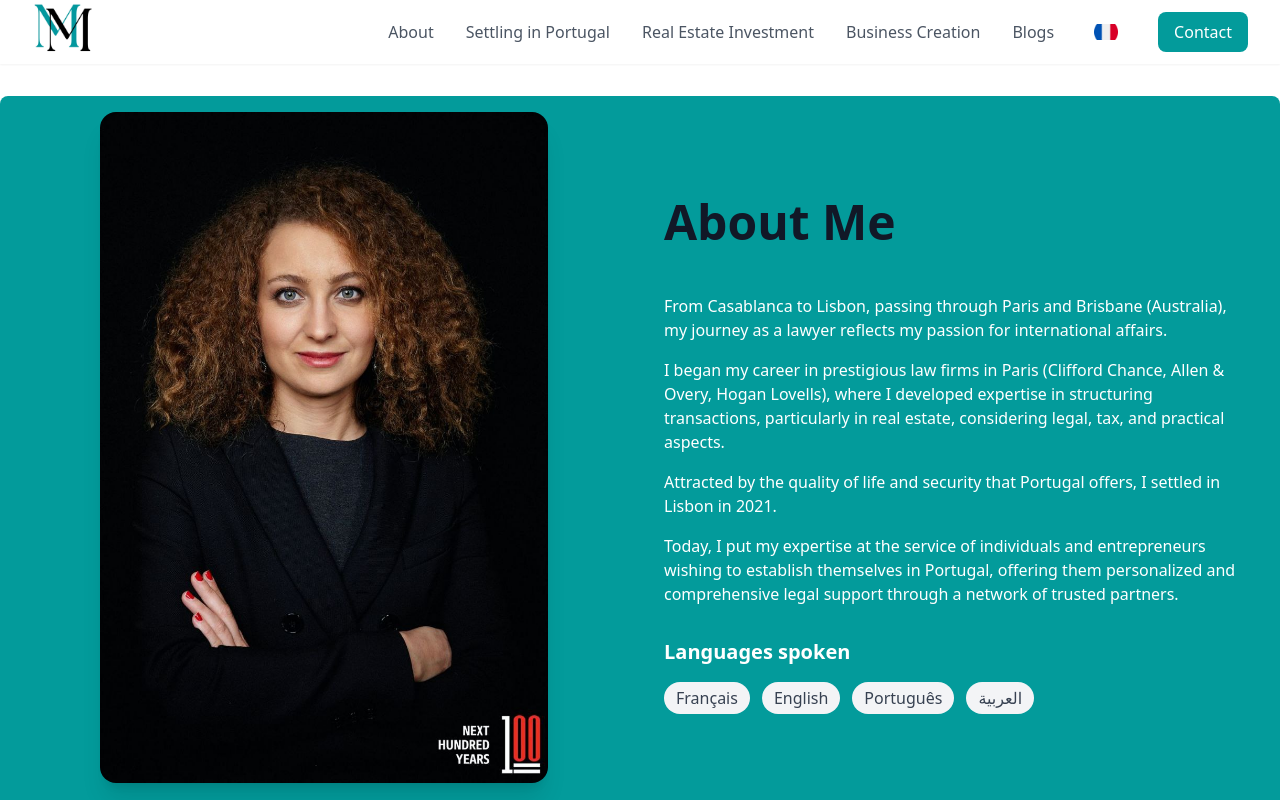
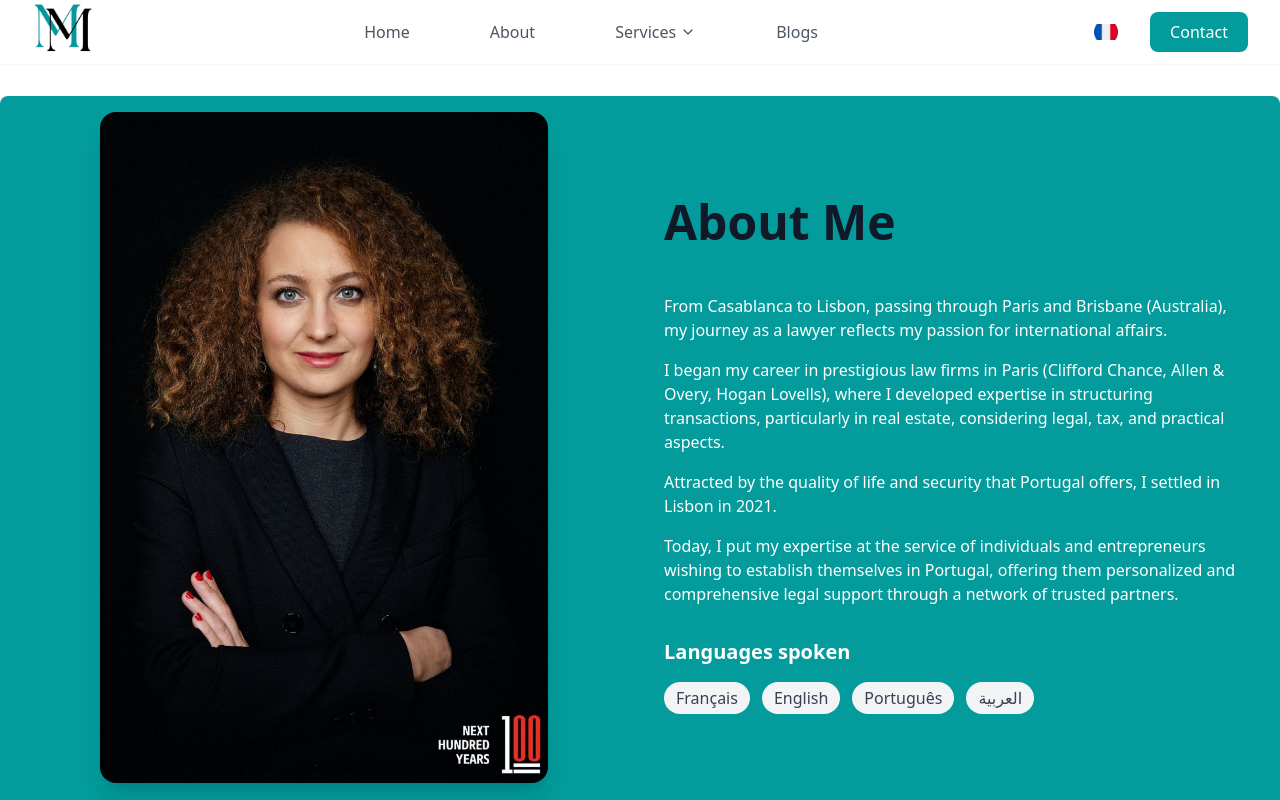
Before and after one commit to mouniamikou/lawyer-mounia, a Next.js app: page /about in a window 1280 px wide. Shown: the top 800 px of the page. Built offline with nearby package versions, Linux system fonts and the light colour scheme.

Commit message:
adding changes

```diff
--- a/src/components/Navbar.jsx
+++ b/src/components/Navbar.jsx
@@ -1,6 +1,6 @@
 "use client"
 import { motion } from 'framer-motion';
-import { Menu, X } from 'lucide-react';
+import { Menu, X, ChevronDown } from 'lucide-react';
 import { useState } from 'react';
 import { useLanguage } from '../context/LanguageContext';
 import { translations } from '../translations';
@@ -10,28 +10,60 @@ import Link from 'next/link';
 
 export default function Navbar() {
   const [isOpen, setIsOpen] = useState(false);
+  const [servicesOpen, setServicesOpen] = useState(false); // State for services dropdown
   const { language } = useLanguage();
   const t = translations[language];
 
   const navItems = [
+    { label: t.nav.home, href: '/' },
     { label: t.nav.about, href: '/about' },
+    {
+      label: t.nav.services,
+      href: '/',
+      submenu: [
         { label: t.nav.installP, href: '/installationportugal' },
         { label: t.nav.realestate, href: '/Realestate' },
         { label: t.nav.business, href: '/business' },
+      ]
+    },
     { label: t.nav.blogs, href: '/blogs' },
-
   ];
 
   return (
-    <div className="fixed w-full bg-white/90 backdrop-blur-sm  z-50 shadow-sm">
+    <div className="fixed w-full bg-white/90 backdrop-blur-sm z-50 shadow-sm">
       <div className="max-w-7xl mx-auto px-4 sm:px-6 lg:px-8">
         <div className="flex items-center justify-between h-16">
-            <Link   href="/"
-            className="text-xl font-bold w-16 h-16">
+          <Link href="/" className="text-xl font-bold w-16 h-16">
             <Image src="/Logo blanc_page-0001.jpg" alt="logo lawyer" width={100} height={20}/>
           </Link>
-          <div className="hidden md:flex items-center space-x-8">
+
+          {/* Desktop Navigation - Centered */}
+          <div className="hidden md:flex items-center justify-center flex-1 space-x-20">
             {navItems.map((item) => (
+              item.submenu ? (
+                <div key={item.label} className="relative group">
+                  <button
+                    className="flex items-center text-gray-600 hover:text-primary transition-colors"
+                    onClick={() => setServicesOpen(!servicesOpen)}
+                  >
+                    {item.label} <ChevronDown className="ml-1 w-4 h-4" />
+                  </button>
+                  {servicesOpen && (
+                    <div className="absolute left-1/2 transform -translate-x-1/2 mt-3 bg-white shadow-lg rounded-lg w-56 py-3">
+                      {item.submenu.map((subItem) => (
+                        <Link
+                          key={subItem.label}
+                          href={subItem.href}
+                          className="block px-6 py-3 text-gray-600 hover:bg-gray-100 rounded-lg"
+                          onClick={() => setServicesOpen(false)}
+                        >
+                          {subItem.label}
+                        </Link>
+                      ))}
+                    </div>
+                  )}
+                </div>
+              ) : (
                 <Link
                   key={item.label}
                   href={item.href}
@@ -39,24 +71,28 @@ export default function Navbar() {
                 >
                   {item.label}
                 </Link>
+              )
             ))}
+          </div>
+
+          {/* Language and Contact Button */}
+          <div className="hidden md:flex items-center space-x-6">
             <LanguageSelector />
             <Link
               href="/contact"
-              className="bg-primary text-white px-4 py-2 rounded-lg hover:bg-primary-dark transition-colors"
+              className="bg-primary text-white px-5 py-2 rounded-lg hover:bg-primary-dark transition-colors"
             >
               {t.nav.contact}
             </Link>
           </div>
 
-          <button
-            className="md:hidden"
-            onClick={() => setIsOpen(!isOpen)}
-          >
+          {/* Mobile Menu Button */}
+          <button className="md:hidden" onClick={() => setIsOpen(!isOpen)}>
             {isOpen ? <X /> : <Menu />}
           </button>
         </div>
 
+        {/* Mobile Navigation */}
         {isOpen && (
           <motion.div
             initial={{ opacity: 0, y: -20 }}
@@ -65,6 +101,33 @@ export default function Navbar() {
           >
             <div className="px-2 pt-2 pb-3 space-y-1">
               {navItems.map((item) => (
+                item.submenu ? (
+                  <div key={item.label}>
+                    <button
+                      className="w-full text-left px-3 py-2 flex justify-between text-gray-600 hover:text-primary transition-colors"
+                      onClick={() => setServicesOpen(!servicesOpen)}
+                    >
+                      {item.label} <ChevronDown className="w-4 h-4" />
+                    </button>
+                    {servicesOpen && (
+                      <div className="ml-4 space-y-1">
+                        {item.submenu.map((subItem) => (
+                          <Link
+                            key={subItem.label}
+                            href={subItem.href}
+                            className="block px-4 py-3 text-gray-600 hover:bg-gray-100 rounded-lg"
+                            onClick={() => {
+                              setIsOpen(false);
+                              setServicesOpen(false);
+                            }}
+                          >
+                            {subItem.label}
+                          </Link>
+                        ))}
+                      </div>
+                    )}
+                  </div>
+                ) : (
                   <Link
                     key={item.label}
                     href={item.href}
@@ -73,11 +136,12 @@ export default function Navbar() {
                   >
                     {item.label}
                   </Link>
+                )
               ))}
               <div className="px-2 py-2">
                 <Link
                   href="/contact"
-              className="bg-primary text-white px-4 py-2 rounded-lg hover:bg-primary-dark transition-colors"
+                  className="bg-primary text-white px-5 py-2 rounded-lg hover:bg-primary-dark transition-colors"
                 >
                   {t.nav.contact}
                 </Link>
@@ -85,9 +149,7 @@ export default function Navbar() {
               <div className="px-3 py-2">
                 <LanguageSelector />
               </div>
-
             </div>
-
           </motion.div>
         )}
       </div>
--- a/src/components/Service.jsx
+++ b/src/components/Service.jsx
@@ -35,14 +35,14 @@ export default function Services() {
       title: t.services.business.title,
       description: t.services.business.description,
       items: t.services.business.items,
-      image: "/DSCF1361.jpg",
+      image: "/krakenimages-376KN_ISplE-unsplash.jpg",
       buttonText: t.services.business.cta,
       link: "/business"
     }
   ];
 
   return (
-    <section id="services" className="py-24 bg-gray-50">
+    <section id="services" className="py-24 bg-primary">
       <div className="max-w-7xl mx-auto px-4 sm:px-6 lg:px-8">
         <motion.div
           initial={{ opacity: 0, y: 20 }}
@@ -51,7 +51,7 @@ export default function Services() {
           transition={{ duration: 0.8 }}
           className="text-center mb-16"
         >
-          <h2 className="text-5xl font-bold text-primary">{t.services.title}</h2>
+          <h2 className="text-5xl font-bold text-white">{t.services.title}</h2>
         </motion.div>
 
         <div className="grid grid-cols-1 md:grid-cols-3 gap-8">
--- a/src/components/business/BusinessComponent.jsx
+++ b/src/components/business/BusinessComponent.jsx
@@ -126,11 +126,11 @@ const BusinessFormationService = () => {
         <div
           className="absolute inset-0 z-0"
           style={{
-            backgroundImage: "url('/DSCF1361.jpg')", // Use your image path
-
+            backgroundImage: "url('/krakenimages-376KN_ISplE-unsplash.jpg')",
+            backgroundSize: '60%',
             backgroundPosition: 'center',
             backgroundRepeat: 'no-repeat',
-            opacity: '0.3' // Adjust opacity as needed
+            opacity: '0.3'
           }}
         />
 
--- a/src/components/form/MainForm.jsx
+++ b/src/components/form/MainForm.jsx
@@ -1,7 +1,7 @@
 "use client"
 import React, { useState } from 'react';
 import { motion } from 'framer-motion';
-
+import { Home, Building, Briefcase, FileText } from "lucide-react";
 import PersonalInfoForm from './PersonalInfo';
 import InstallationForm from './ContactForm';
 import RealEstateForm from './RealEtateform';
@@ -101,10 +101,10 @@ const MainContactForm = () => {
               <>
                 <div className="grid grid-cols-1 md:grid-cols-2 gap-6">
                   {[
-                    { value: 'installation', label: 'Installation in Portugal', icon: '🏠' },
-                    { value: 'realEstate', label: 'Real Estate', icon: '🏢' },
-                    { value: 'business', label: 'Business', icon: '💼' },
-                    { value: 'other', label: 'Other Services', icon: '📝' }
+                    { value: "installation", label: "Installation in Portugal", icon: <Home size={20} /> },
+                    { value: "realEstate", label: "Real Estate", icon: <Building size={20} /> },
+                    { value: "business", label: "Business", icon: <Briefcase size={20} /> },
+                    { value: "other", label: "Other Services", icon: <FileText size={20} /> },
                   ].map((service) => (
                     <div
                       key={service.value}
@@ -116,7 +116,7 @@ const MainContactForm = () => {
                         setStep(2);
                       }}
                     >
-                      <div className="text-4xl mb-4">{service.icon}</div>
+                      <div className="text-4xl text-primary mb-4">{service.icon}</div>
                       <h3 className="text-xl font-semibold text-gray-800">{service.label}</h3>
                       <p className="mt-2 text-gray-600">Click to select this service type</p>
                     </div>
--- a/src/translations/index.js
+++ b/src/translations/index.js
@@ -4,6 +4,7 @@ export const translations = {
     nav: {
       home: 'Accueil',
       about: 'À Propos',
+      services:"Services",
       installP: "S'installer au Portugal",
       realestate: 'Investissement Immobilier',
       business: 'Création d\'Entreprise',
@@ -131,6 +132,7 @@ export const translations = {
     nav: {
       home: 'Home',
       about: 'About',
+      services:"Services",
       installP: 'Settling in Portugal',
       realestate: 'Real Estate Investment',
       business: 'Business Creation',
@@ -159,7 +161,7 @@ export const translations = {
       languages: 'Languages spoken',
     },
     values: {
-      title: 'Our Values',
+      title: 'Values',
       trust: {
         title: 'Trust',
         points: [
--- a/tailwind.config.js
+++ b/tailwind.config.js
@@ -11,6 +11,7 @@ module.exports = {
 
         "primary": '#039B9B',
         'primary-dark': '#028787',
+        "primary-light":"#6FCFCF",
       },
       height:{
         '600':"510px"
```
Also changed, not shown: 1 other file (tests, documents, lock files or other folders). Lines whose indentation alone changed are shown as unchanged.
